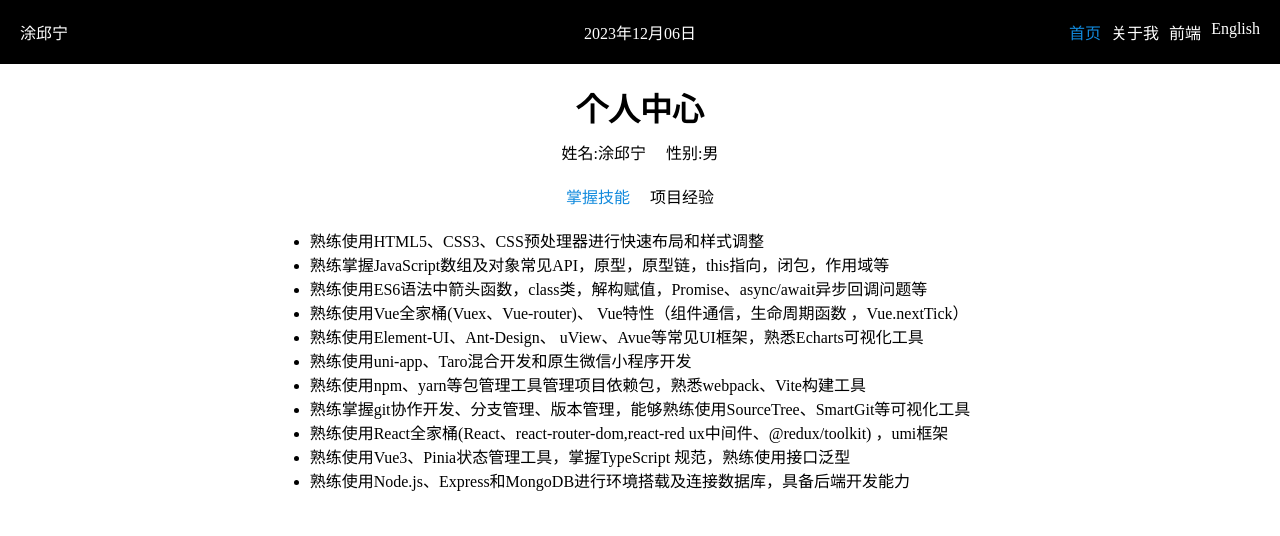
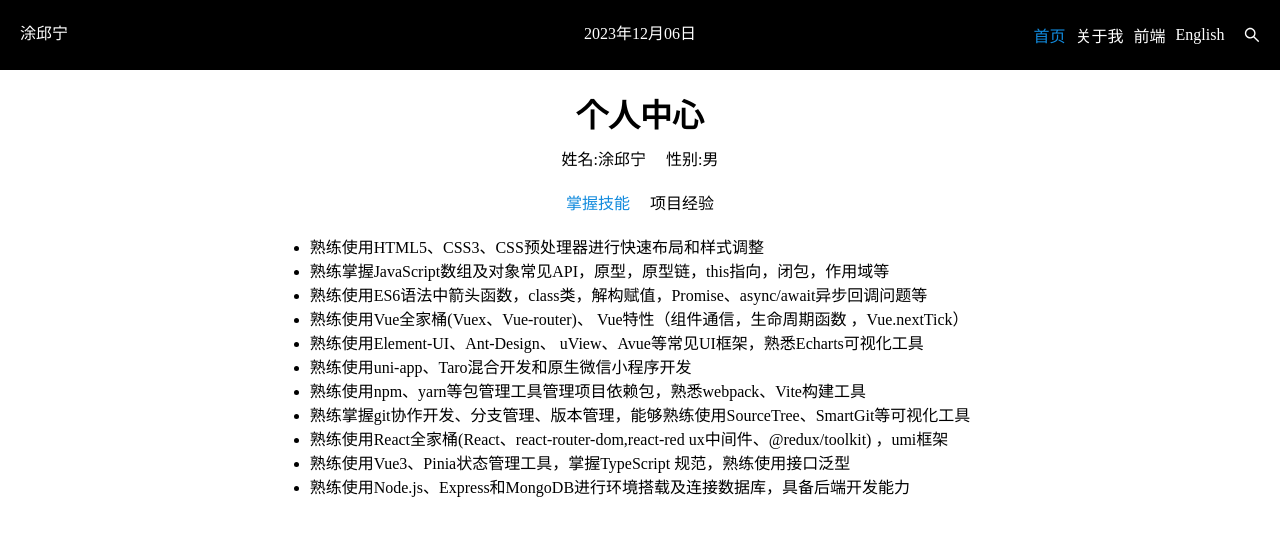
Before and after one commit to tuqiuning/tqn_blog, a React (Vite) app: page /my#/home in a window 1280 px wide. Shown: the top 536 px of the page. Built offline with nearby package versions, Linux system fonts and the light colour scheme.

Commit message:
feat：首页header添加搜索功能

```diff
--- a/src/pages/Index/components/Nav/index.jsx
+++ b/src/pages/Index/components/Nav/index.jsx
@@ -24,6 +24,7 @@ export default memo(({activeNavIndex,clickNav}) => {
     ]
     const [excessPhone, setExcessPhone] = useState(innerWidth >= 750); //是否大于750
     const [isOpen, setIsOpen] = useState(false); //是否打开菜单弹窗
+    const [showSearchBox,setShowSearchBox] = useState(false); //是否显示搜索框
     const [searchValue,setSearchValue] = useState(''); //搜索
     const navigate = useNavigate();
     useEffect(() => {
@@ -63,6 +64,23 @@ export default memo(({activeNavIndex,clickNav}) => {
         window.open(apiURL)
 
     }
+    // 打开搜索框
+    const openSearch = () => {
+        setShowSearchBox(true)
+        NavTranslate('-30px')
+    }
+    // 关闭搜索框
+    const closeSearch = () => {
+        setShowSearchBox(false)
+        NavTranslate('0px')
+    }
+    const NavTranslate = (val)=>{
+        // const tabs = document.getElementsByClassName('tabs');
+        const rotateBox = document.getElementsByClassName('rotateBox');
+        // tabs[0].style.transform = `translateY(-33px)`
+        rotateBox[0].style.transform = `translate(0,${val})`
+        rotateBox[0].style.transition = 'transform 0.5s ease-out'
+    }
     return (
         <Container isOpen={isOpen}>
             {/* <div className='searchBox'>
@@ -71,16 +89,35 @@ export default memo(({activeNavIndex,clickNav}) => {
             </div> */}
 
             {
-                excessPhone ? <ul className='tabs'>
-                    {tabs.map((item,index) =>{
-                        return <li key={index} className={activeNavIndex === index ? 'active':'null'} onClick={()=>{changeTab(item.path,index)}}>{item.name[language]}</li>
-                    })}
-                </ul> : <div onClick={showModal} className='icon'>
+                excessPhone ?
+                <div className='rotateContainer'>
+                    <div className='rotateBox'>
+                        <ul className='tabs' id='tabs'>
+                        {tabs.map((item,index) =>{
+                            return <li key={index} className={activeNavIndex === index ? 'active':'null'} onClick={()=>{changeTab(item.path,index)}}>{item.name[language]}</li>
+                        })}
+                        </ul>
+                        <div className="searchBox">
+                            <input type="text" value={searchValue} onChange={e=>{setSearchValue(e.target.value) }}/>
+                            <SearchOutlined onClick={goSearch}/>
+                        </div>
+                    </div>
+
+                </div>
+
+                :
+                <div onClick={showModal} className='icon'>
                     {
                         isOpen ? <CloseOutlined /> : <MenuOutlined />
                     }
                 </div>
             }
+            {
+                excessPhone &&  <div className='searchIcon'>
+                    {showSearchBox ? <CloseOutlined onClick={closeSearch}/> : <SearchOutlined onClick={openSearch}/>}
+              </div>
+            }
+
             <div className='modal' style={{ display:`${excessPhone ? 'none':'block'}`}}>
                     <ul className='tabs-modal'>
                     {tabs.map((item,index) =>{
--- a/src/pages/Index/components/Nav/styled.js
+++ b/src/pages/Index/components/Nav/styled.js
@@ -3,10 +3,36 @@ export const Container =  styled.div`
     color:#fff;
     position: relative;
     display:flex;
+    .rotateContainer {
+        height:30px;
+        overflow:hidden;
+        .rotateBox {
+            display:flex;
+            flex-direction:column;
+            align-items:center;
+        }
+        .tabs {
+            height:30px;
+            list-style:none;
+            display:flex;
+
+            align-items:center;
+            gap:10px;
+            margin-bottom:0;
+            white-space:nowrap;
+            li {
+                cursor:pointer;
+                &:nth-child(-n+5) {
+                    &:hover {
+                        color:#118add
+                    }
+                }
+            }
+        }
         .searchBox {
-        margin-top:-2px;
-        width:100px;
-        height:24px;
+            width:200px;
+            height:30px;
+            box-sizing:border-box;
             border-radius:24px;
             border:1px solid #fff;
             background-color:#000;
@@ -20,26 +46,20 @@ export const Container =  styled.div`
                 color:#fff;
                 border:none;
                 outline:none;
+                margin-left:5px;
                 height:22px;
-            width:80%;
+                width:90%;
                 background-color:#000
             }
         }
-    .tabs {
-        list-style:none;
+    }
+    .searchIcon {
+        height:30px;
         display:flex;
-        gap:10px;
-        margin-bottom:0;
-        white-space:nowrap;
-        li {
-            cursor:pointer;
-            &:nth-child(-n+5) {
-                &:hover {
-                    color:#118add
+        margin-left:10px;
+        align-items:center;
     }
-            }
-        }
-    }
+
     .icon {
         height:20px;
     }
@@ -70,9 +90,9 @@ export const Container =  styled.div`
             position:absolute;
             z-index:9;
             width:100%;
-            top:200px;
+            top:135px;
             left:0;
-            height:calc(100vh - 261px);
+            height:calc(100vh - 196px);
             background-color:rgba(0,0,0,.3)
         }
     }
```
Lines whose indentation alone changed are shown as unchanged.
